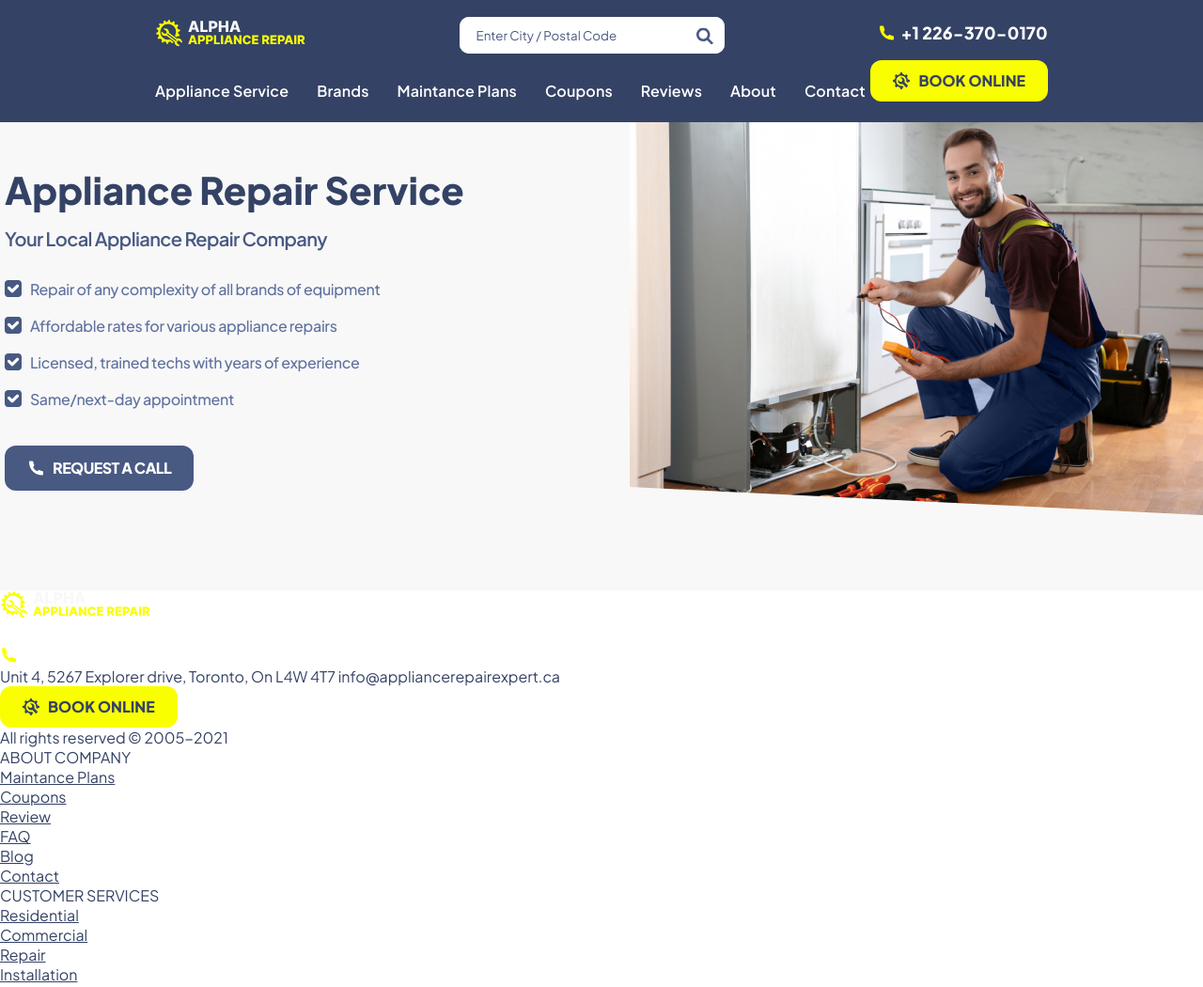
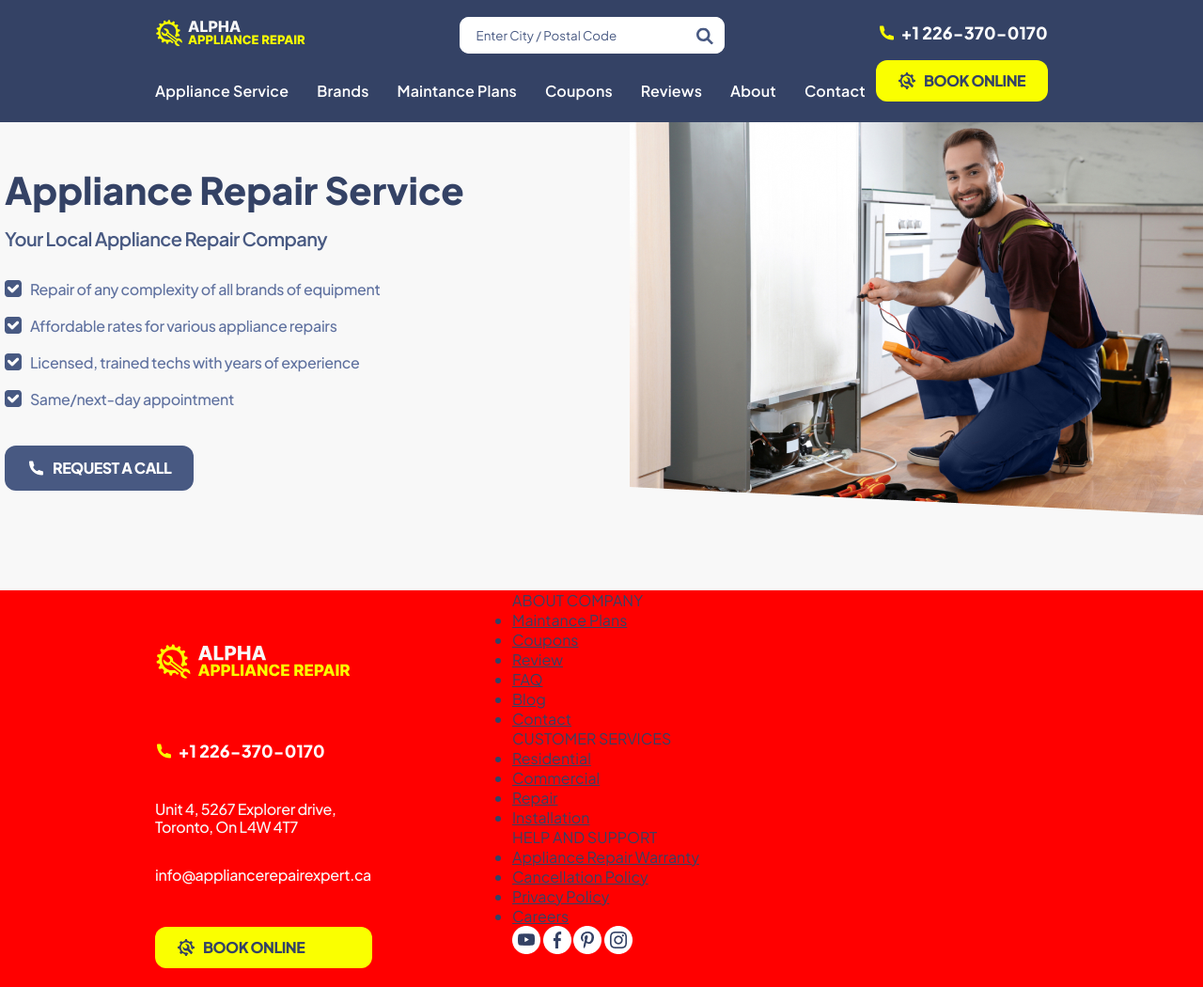
Before and after one commit to DEZester/Diagnostech-test-task, a website: page index.html in a window 1280 px wide. Shown: the top 1050 px of the page at 94% size. Drawn offline with Linux system fonts and the light colour scheme.

Commit message:
first part of styled footer

```diff
--- a/index.html
+++ b/index.html
@@ -167,7 +167,7 @@
             fill="#FAFF00"
           />
         </svg>
-        <div class="telephone">
+        <div class="telephone footer__telephone">
           <svg
             class="telephone__icon"
             viewBox="0 0 18 18"
@@ -183,7 +183,7 @@
         </div>
         <span class="footer__address">Unit 4, 5267 Explorer drive, Toronto, On L4W 4T7</span>
         <span class="footer__email">info@appliancerepairexpert.ca</span>
-        <button class="btn">
+        <button class="btn footer__btn">
           <svg class="btn__logo" viewBox="0 0 18 18" fill="none" xmlns="http://www.w3.org/2000/svg">
             <g clip-path="url(#clip0_2_158)">
               <path
--- a/source/stylesheets/footer.scss
+++ b/source/stylesheets/footer.scss
@@ -1,4 +1,45 @@
 .footer {
-  //   display: flex;
-  width: 100%;
+  display: flex;
+
+  height: 510px;
+  padding: 0 165px;
+  background: red;
+  &__container {
+    display: flex;
+    flex-direction: column;
+    margin-right: 149px;
+    width: 231px;
+  }
+  &__logo {
+    margin-top: 56px;
+    margin-bottom: 64px;
+    width: 208px;
+    height: 39px;
+  }
+  &__address {
+    margin-bottom: 32px;
+    width: 193px;
+    font-weight: 500;
+    font-size: 16px;
+    line-height: 19px;
+    letter-spacing: -0.02em;
+    color: $basicWhite;
+  }
+  &__email {
+    margin-bottom: 46px;
+    font-weight: 500;
+    font-size: 16px;
+    line-height: 19px;
+    letter-spacing: -0.02em;
+    color: $basicWhite;
+  }
+  &__btn {
+    margin-bottom: 75px;
+  }
+  &__slogan {
+    font-weight: 400;
+    font-size: 14px;
+    line-height: 17px;
+    color: $basicWhite;
+  }
 }
--- a/source/stylesheets/index.scss
+++ b/source/stylesheets/index.scss
@@ -21,7 +21,6 @@ body {
   margin-top: 23px;
   width: 181px;
   height: 24px;
-
   &__icon {
     width: 18px;
     height: 18px;
@@ -33,6 +32,10 @@ body {
     font-size: 18px;
     line-height: 24px;
   }
+}
+.footer__telephone {
+  margin-top: 0px;
+  margin-bottom: 40px;
 }
 .btn {
   display: flex;
@@ -47,6 +50,7 @@ body {
   font-weight: 800;
   font-size: 16px;
   line-height: 26px;
+  letter-spacing: -0.5px;
   cursor: pointer;
   &__logo {
     width: 18px;
```
Also changed, not shown: index.css, 1 other file.
